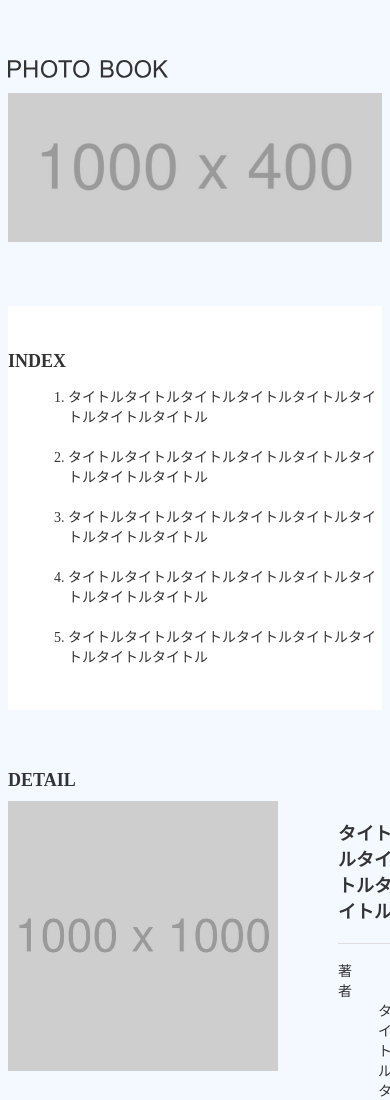
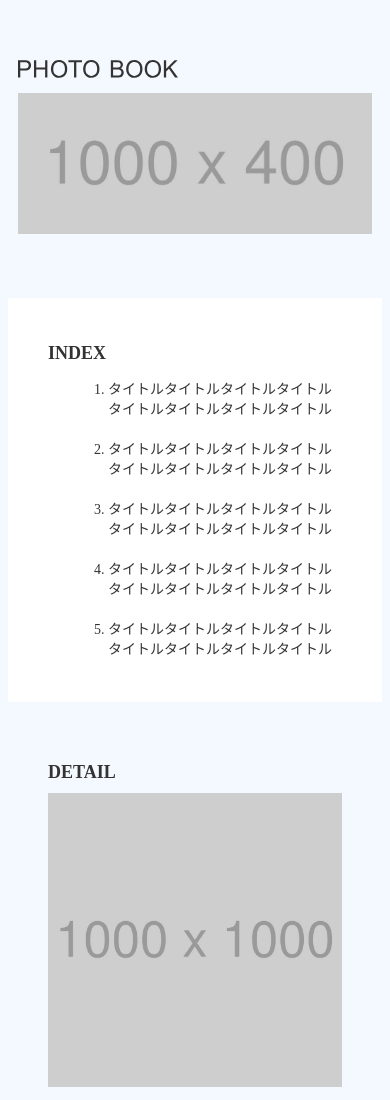
Before and after one commit to mayukorin/Photo-LP, a website: page public/index-answer.html in a window 390 px wide. Shown: the top 1100 px of the page. Drawn offline with Linux system fonts and the light colour scheme.

Commit message:
レスポンシブに変更

```diff
--- a/public/custom-answer.css
+++ b/public/custom-answer.css
@@ -117,3 +117,26 @@ img {
 #detail .content .link:hover {
     opacity: 0.8;
 }
+
+@media screen and (max-width: 1024px) {
+    .inner {
+        padding: 0 40px;
+    }
+
+    #header {
+        padding: 0 10px;
+    }
+
+    #mainvisual {
+        padding: 0 10px;
+    }
+
+    #detail .content {
+        flex-direction: column;
+    }
+
+    #detail .content .img {
+        width: 100%;
+        margin: 0 0 25px 0;
+    }
+}
```
